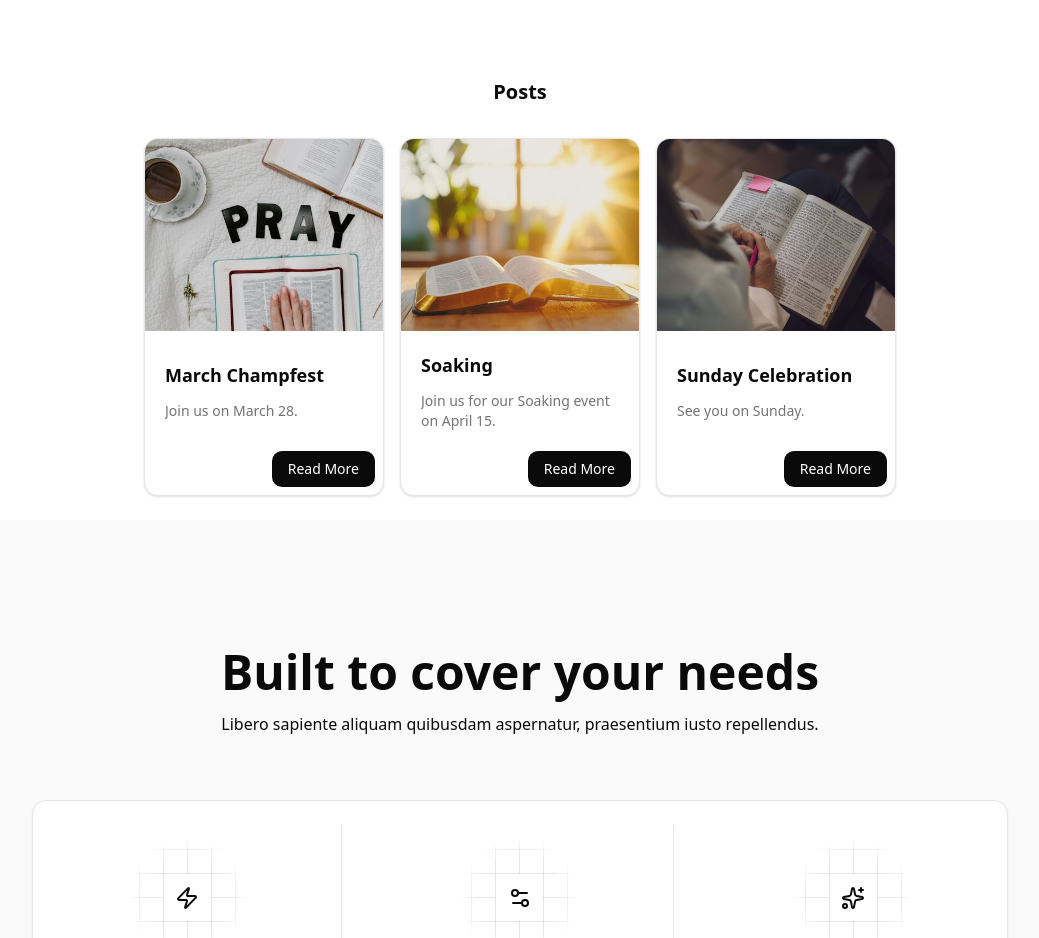
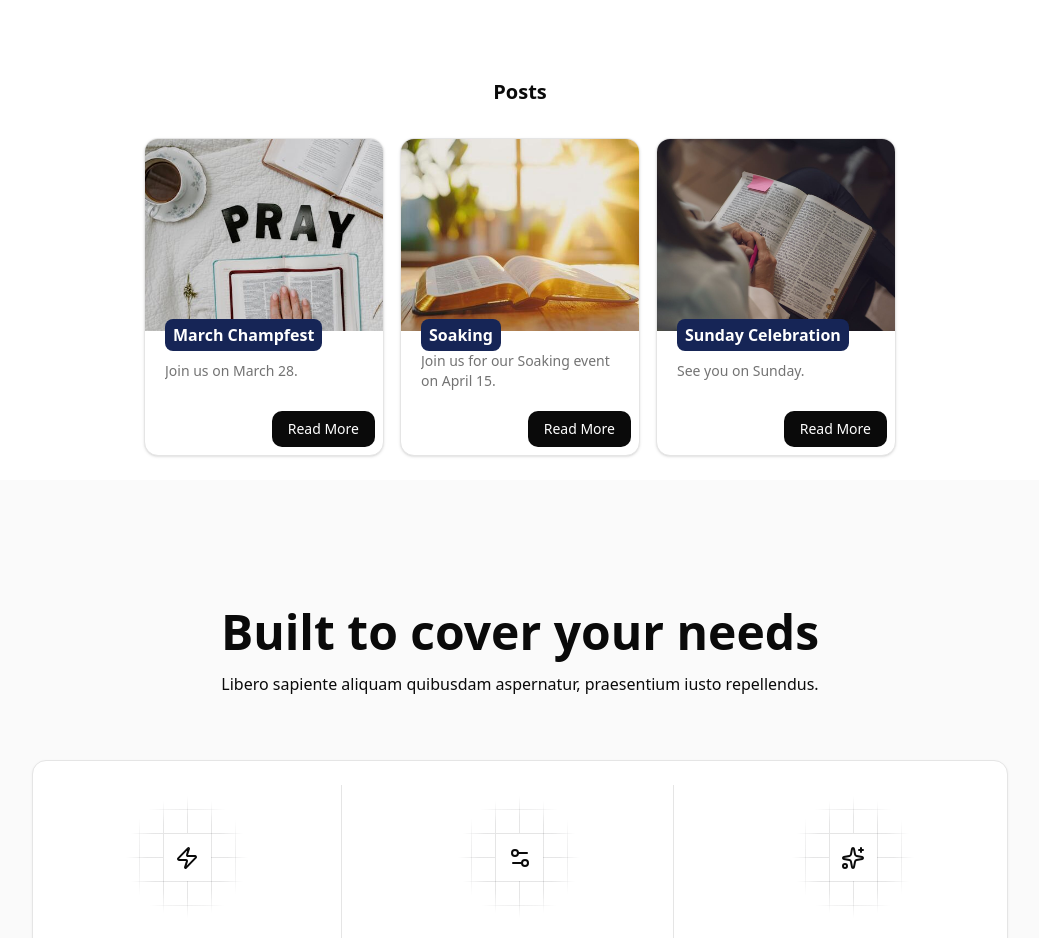
Before and after one commit to Andrei12388/san-isidro-website, a Next.js app: page / in a window 1280 px wide. Shown: the part 1440-2378 px from the top of the page, without its empty margins (120-1159 px from the left). Built offline with nearby package versions, Linux system fonts and the light colour scheme; no server answers.

Commit message:
added devotions page march 2 2026

```diff
--- a/components/dashboard/sections/posts.tsx
+++ b/components/dashboard/sections/posts.tsx
@@ -37,7 +37,7 @@ const INITIAL_POSTS: PostProps[] = [
 
 export function Posts({ title, image, description }: PostProps) {
   return (
-    <div className="group w-full overflow-hidden rounded-xl border border-border bg-background shadow-sm hover:shadow-lg transition justify-between flex flex-col">
+    <div className="group w-full overflow-hidden rounded-xl border border-border bg-background shadow-sm hover:shadow-lg transition justify-between flex flex-col relative">
 
       {/* Image */}
       <div className="h-48 w-full overflow-hidden">
@@ -50,7 +50,8 @@ export function Posts({ title, image, description }: PostProps) {
 
       {/* Content */}
       <div className="p-5 flex flex-col gap-3">
-        <h3 className="text-lg font-bold text-foreground line-clamp-2">
+
+        <h3 className="absolute font-bold text-white bg-blue-950 dark:bg-blue-700 w-auto max-w-max px-2 py-1 rounded-md top-45">
           {title}
         </h3>
 
```
